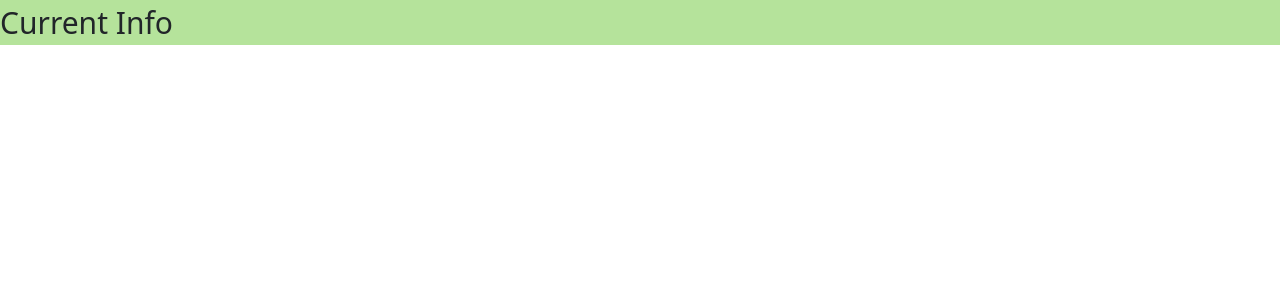
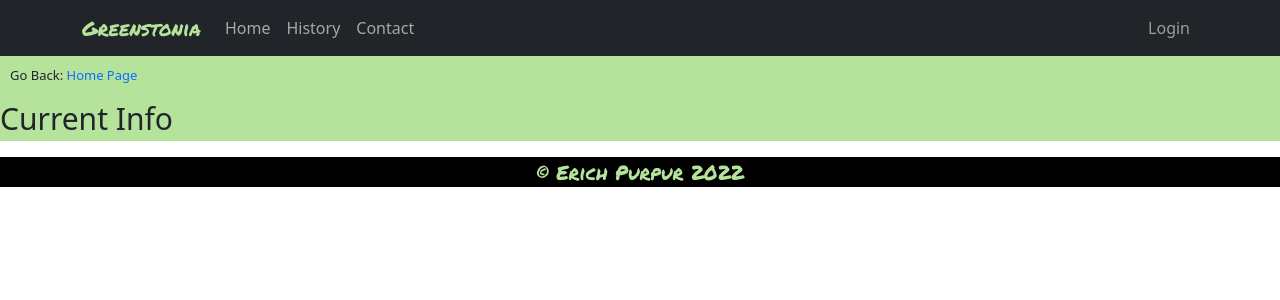
Before and after one commit to epurpur/Greenstonia, a React (Create React App) app in the folder client/: page /editorPage in a window 1280 px wide. Shown: the top 300 px of the page. Built offline with nearby package versions, Linux system fonts and the light colour scheme.

Commit message:
adding breadcrumb link

```diff
--- a/client/src/pages/EditorPage/index.js
+++ b/client/src/pages/EditorPage/index.js
@@ -1,7 +1,9 @@
-import React, { useState, useContext } from 'react'
+import React, { useState, useContext } from 'react';
+import { Link } from 'react-router-dom';
 
 /* Components */
-
+import Header from '../../components/Header';
+import Footer from '../../components/Footer';
 
 /* Styles */
 
@@ -19,11 +21,34 @@ const EditorPage = () => {
 
     return (
         <>
+            <Header />
+            <div id='editorFormHolder'>
+                {/* FIX BREADCRUMB HERE!!! START HERE */}
+                <p id="breadcrumb">Go Back: <Link to='/home'>Home Page</Link></p>
 
-            <p>Current Info</p>
-            {pageName === 'Area' && <>Create new area</>}
-            {pageName === 'Boulder' && <>create new boulder</>}
-            {pageName === 'Route' && <>Create new route</>}
+                <p>Current Info</p>
+
+                {
+                /* data needed to create new area: areaName, areaDescription, parkingDescription, approachDescription, latitude, longitude  */
+                pageName === 'Area' && <>Create new area</>
+
+                }
+
+                {
+                /* data needed to create new boulder: boulderName, boulderDescription, areaID, latitude, longitude, boulderImgURL */
+                pageName === 'Boulder' && <>create new boulder</>
+
+                }
+
+                {
+                /* data needed to create new route: routeName, routeDescription, firstAscent, routeGrade, routeQuality, boulderID, routeImgURL, routeYoutubeEmbedURL */
+                pageName === 'Route' && <>Create new route</>
+
+                }
+
+            </div>
+
+            <Footer />
         </>
     )
 }
```
